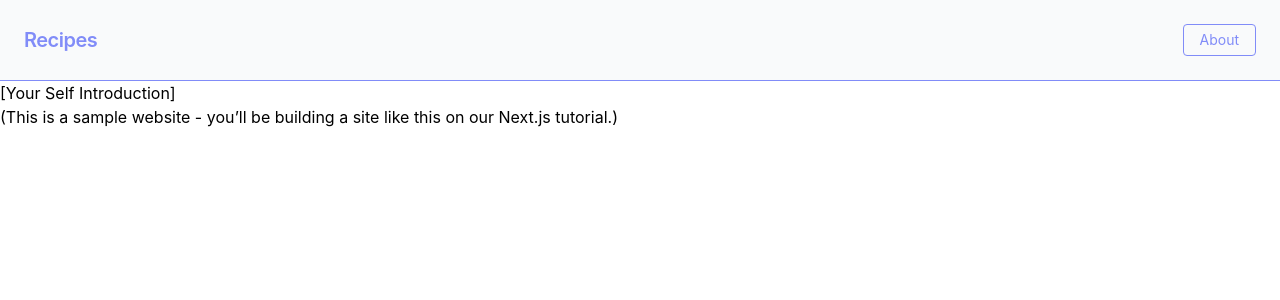
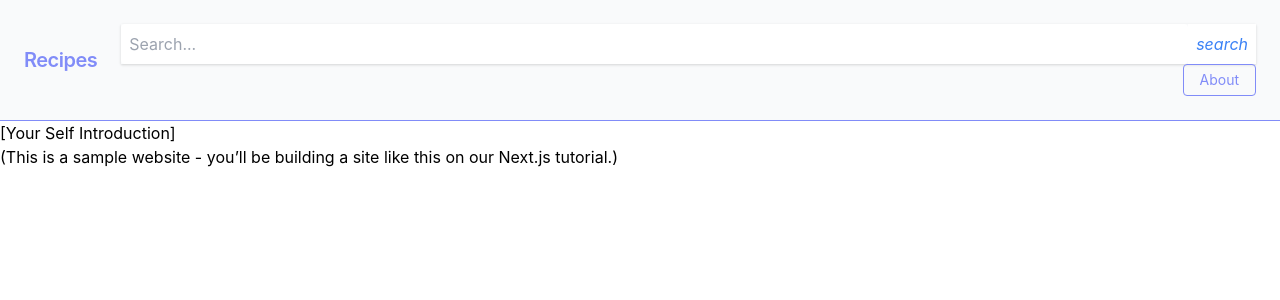
Before and after one commit to willsower/imamu-room-recipes, a Next.js app: page / in a window 1280 px wide. Shown: the top 300 px of the page. Built offline with nearby package versions, Linux system fonts and the light colour scheme.

Commit message:
Adding search bar

```diff
--- a/components/nav.js
+++ b/components/nav.js
@@ -1,3 +1,5 @@
+import Search from "./search";
+
 export default function Nav() {
   return (
     <nav className="flex items-center justify-between bg-gray-50 p-6 border-b border-indigo-400">
@@ -8,6 +10,7 @@ export default function Nav() {
       </div>
 
       <div className="w-full block items-center w-auto">
+          <Search />
         <div>
           <a
             href="#"
```
